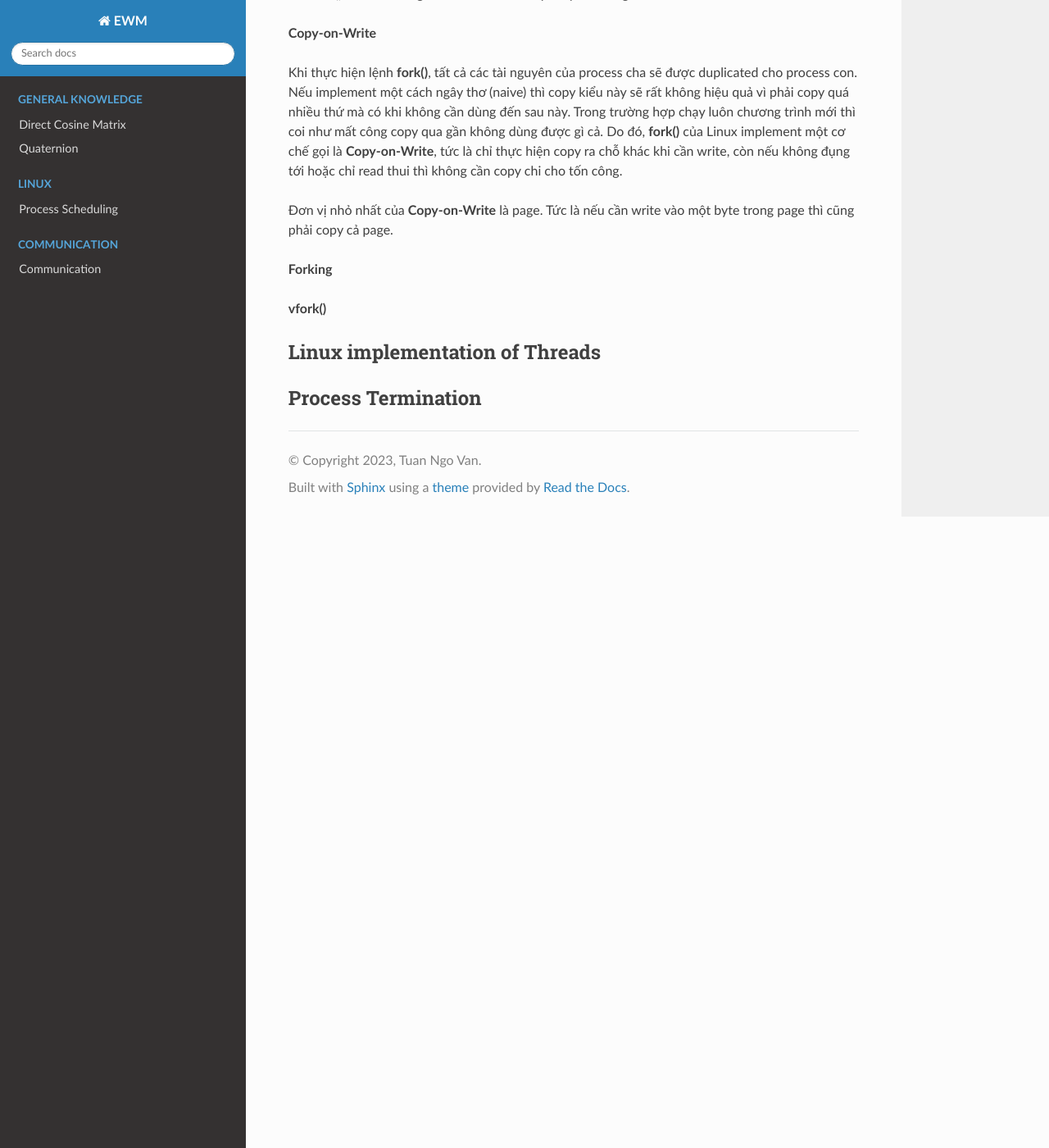
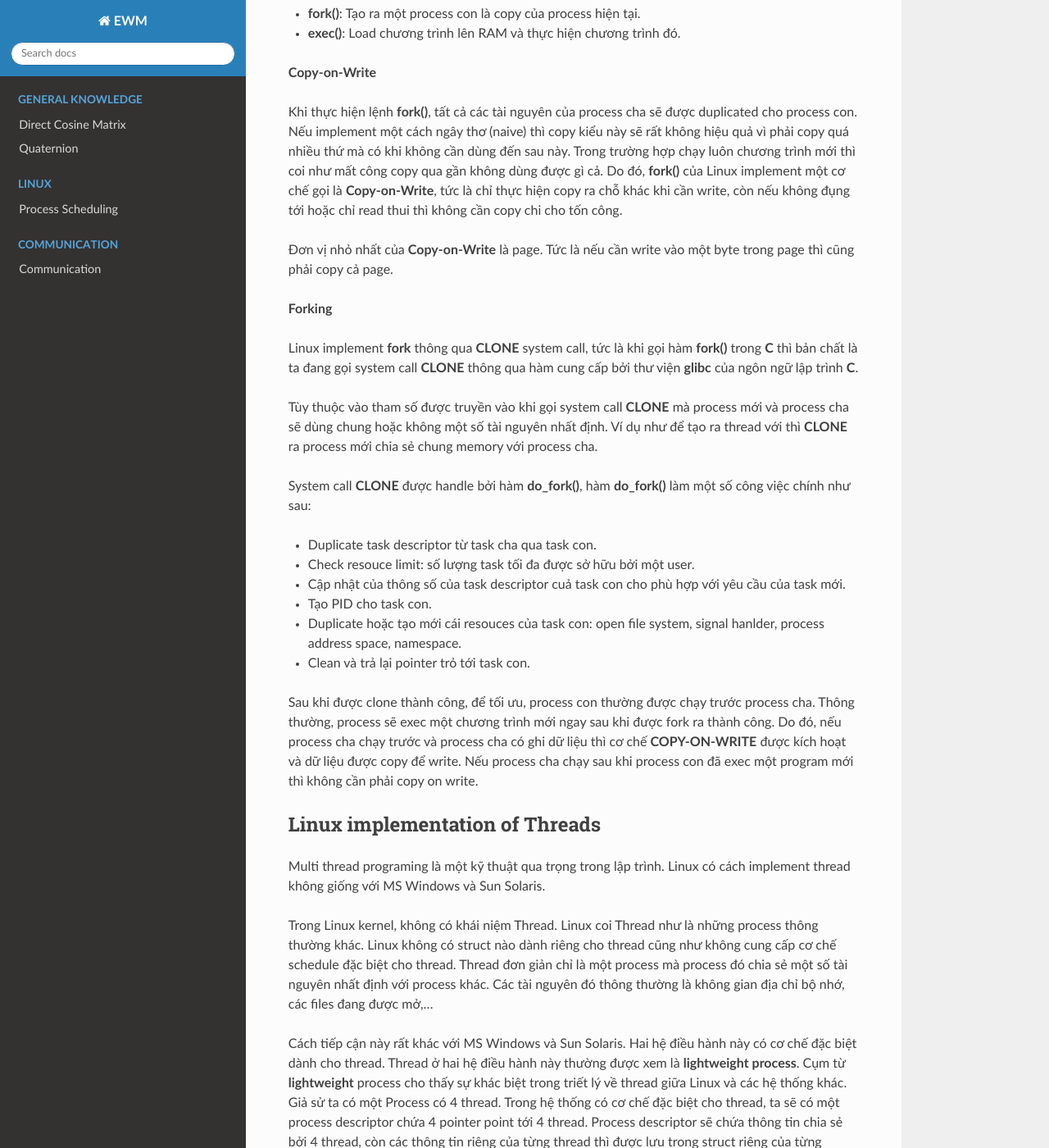
Before and after one commit to tuannv-github/blog, a Sphinx documentation site: the page built from ewm/source/01_linux/kernel_space/03_process_management.rst, in a window 1280 px wide and 1400 px high, scrolled down 2623 px. Shown: the whole window at 82% size. Built offline with Sphinx 7.4.7 and the Read the Docs theme 2.0.0, drawn with Linux system fonts in a browser that asks for light colours; some of the changed text lies outside the part shown.

Commit message:
update process management

```diff
--- a/ewm/source/01_linux/kernel_space/03_process_management.rst
+++ b/ewm/source/01_linux/kernel_space/03_process_management.rst
@@ -1,5 +1,7 @@
 Process Management
 #############
+
+Tài liệu tham khảo: **Linux Kernel Development** (3rd Edition)
 
 **Khái niệm**
 
@@ -79,10 +81,32 @@ Khi thực hiện lệnh **fork()**, tất cả các tài nguyên của process
 
 **Forking**
 
-**vfork()**
+Linux implement **fork** thông qua **CLONE** system call, tức là khi gọi hàm **fork()** trong **C** thì bản chất là ta đang gọi system call **CLONE** thông qua hàm cung cấp bởi thư viện **glibc** của ngôn ngữ lập trình **C**.
+
+Tùy thuộc vào tham số được truyền vào khi gọi system call **CLONE** mà process mới và process cha sẽ dùng chung hoặc không một số tài nguyên nhất định. Ví dụ như để tạo ra thread với thì **CLONE** ra process mới chia sẻ chung memory với process cha.
+
+System call **CLONE** được handle bởi hàm **do_fork()**, hàm **do_fork()** làm một số công việc chính như sau:
+
+* Duplicate task descriptor từ task cha qua task con.
+* Check resouce limit: số lượng task tối đa được sở hữu bởi một user.
+* Cập nhật của thông số của task descriptor cuả task con cho phù hợp với yêu cầu của task mới.
+* Tạo PID cho task con.
+* Duplicate hoặc tạo mới cái resouces của task con: open file system, signal hanlder, process address space, namespace.
+* Clean và trả lại pointer trỏ tới task con.
+
+Sau khi được clone thành công, để tối ưu, process con thường được chạy trước process cha. Thông thường, process sẽ exec một chương trình mới ngay sau khi được fork ra thành công. Do đó, nếu process cha chạy trước và process cha có ghi dữ liệu thì cơ chế **COPY-ON-WRITE** được kích hoạt và dữ liệu được copy để write. Nếu process cha chạy sau khi process con đã exec một program mới thì không cần phải copy on write.
 
 Linux implementation of Threads
 *******************************
+Multi thread programing là một kỹ thuật qua trọng trong lập trình. Linux có cách implement thread không giống với MS Windows và Sun Solaris.
+
+Trong Linux kernel, không có khái niệm Thread. Linux coi Thread như là những process thông thường khác. Linux không có struct nào dành riêng cho thread cũng như không cung cấp cơ chế schedule đặc biệt cho thread. Thread đơn giản chỉ là một process mà process đó chia sẻ một số tài nguyên nhất định với process khác. Các tài nguyên đó thông thường là không gian địa chỉ bộ nhớ, các files đang được mở,...
+
+Cách tiếp cận này rất khác với MS Windows và Sun Solaris. Hai hệ điều hành này có cơ chế đặc biệt dành cho thread. Thread ở hai hệ điều hành này thường được xem là **lightweight process**. Cụm từ **lightweight** process cho thấy sự khác biệt trong triết lý về thread giữa Linux và các hệ thống khác. Giả sử ta có một Process có 4 thread. Trong hệ thống có cơ chế đặc biệt cho thread, ta sẽ có một process descriptor chứa 4 pointer point tới 4 thread. Process descriptor sẽ chứa thông tin chia sẻ bởi 4 thread, còn các thông tin riêng của từng thread thì được lưu trong struct riêng của từng thread đó. Ngược lại, trong Linux, cả 4 thread đều có process descriptor riêng và được cấu hình để chia sẻ một số tài nguyên nhất định.
+
+**Tạo Thread mới**
+
+**Kernel Threads**
 
 Process Termination
 *******************
```
